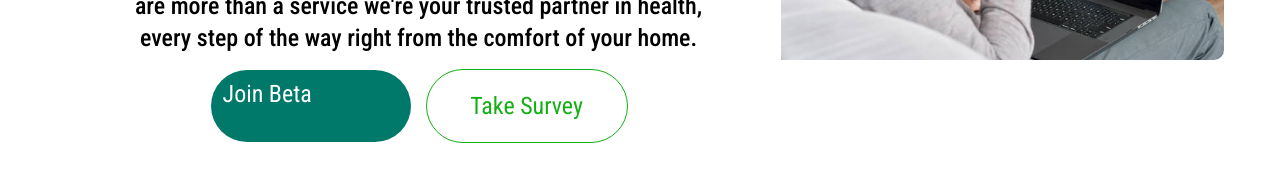
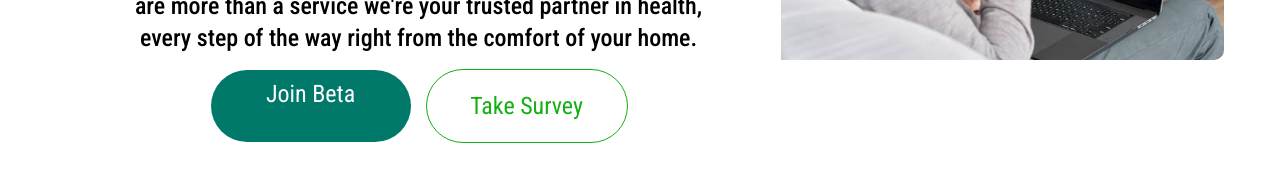
Before and after one commit to ByteSurgeonAmos/nyumbanicare, a Next.js app: page / in a window 1280 px wide. Shown: the part 494-686 px from the top of the page. Built offline with nearby package versions, Linux system fonts and the light colour scheme.

Commit message:
center link

```diff
--- a/components/HomePage.tsx
+++ b/components/HomePage.tsx
@@ -112,7 +112,7 @@ export default function Component() {
                   </p>
                 </div>
                 <div className="flex flex-wrap gap-4 justify-center lg:items-start">
-                  <Link href="/contact" className="bg-[#00796B] text-xl lg:text-2xl hover:bg-teal-700 text-white rounded-full  px-3 py-2 lg:w-[200px] lg:h-[72px]">
+                  <Link href="/contact" className="bg-[#00796B] text-xl lg:text-2xl hover:bg-teal-700 text-white rounded-full text-center px-3 py-2 lg:w-[200px] lg:h-[72px]">
                     Join Beta
                   </Link>
                   <button
```
